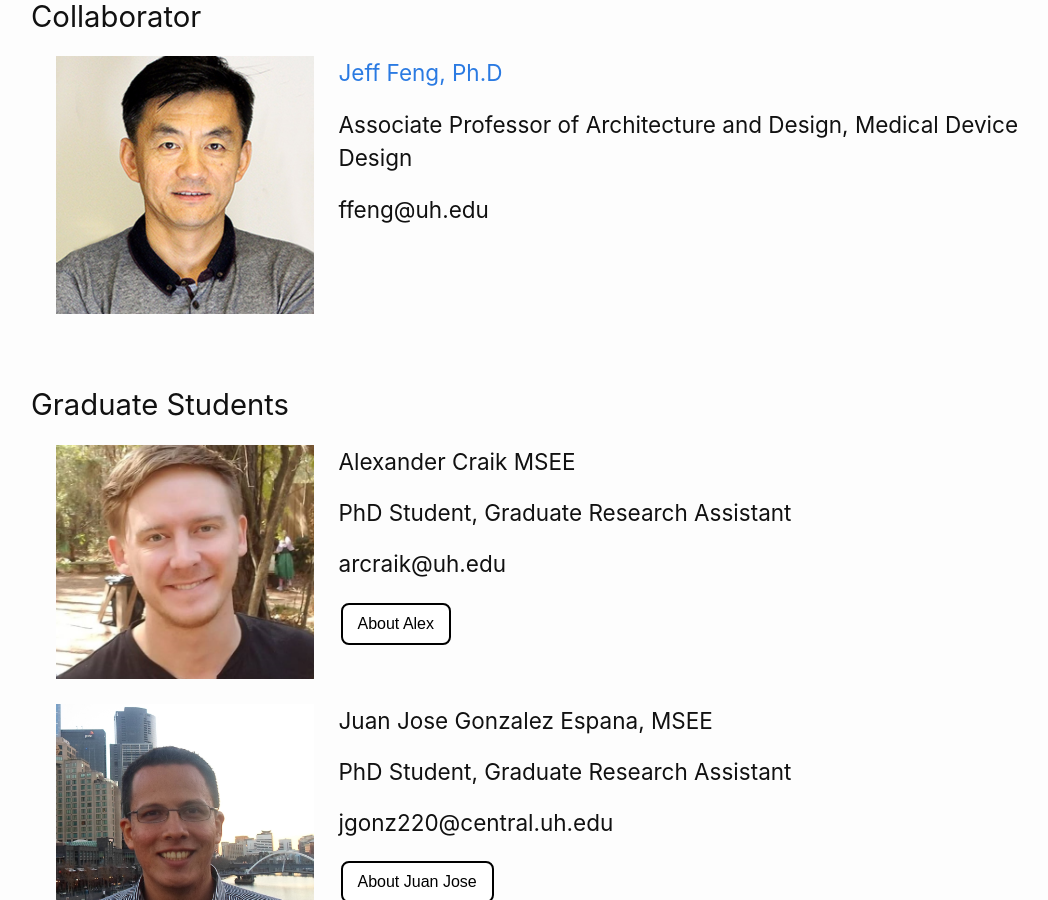
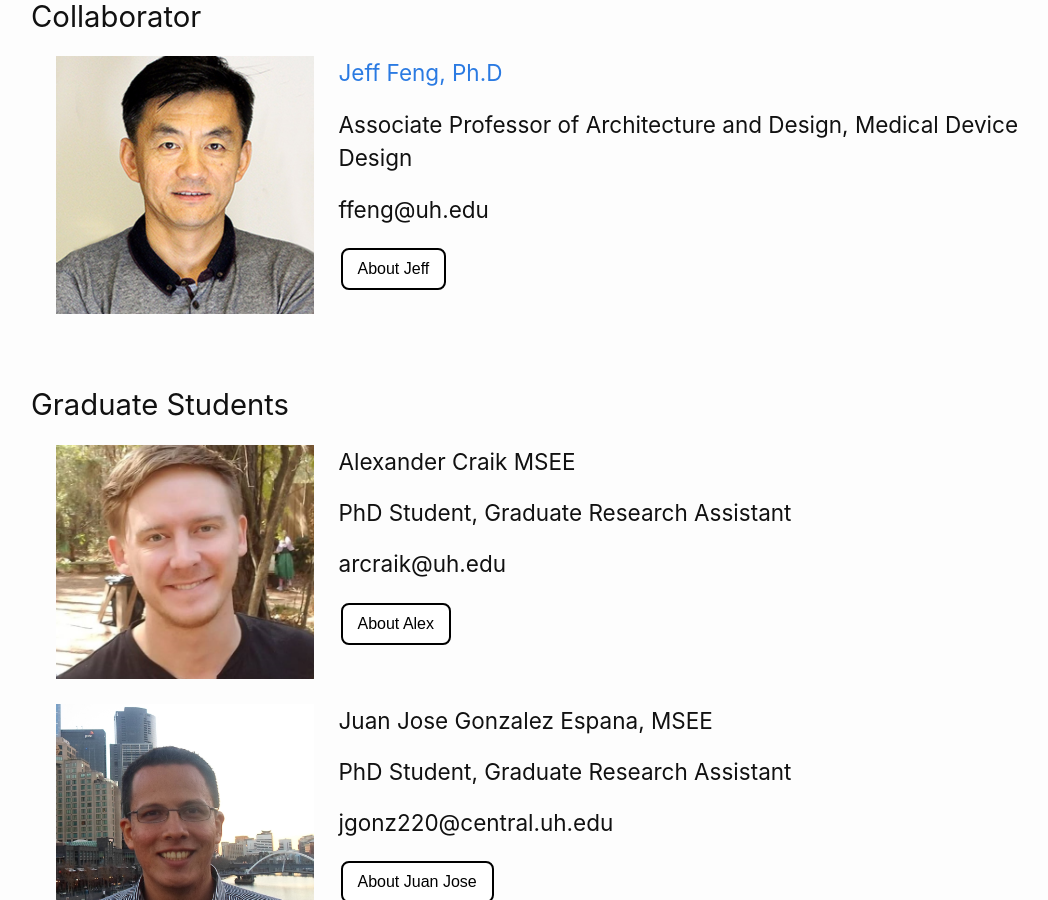
Before and after one commit to arcraik/neuroexo-website, a Jekyll site: the page built from people.md, in a window 1280 px wide and 900 px high, scrolled down 1304 px. Shown: the whole window, without its empty margins (94-1142 px from the left). Built offline with Jekyll 4.4.1, drawn with Linux system fonts in a browser that asks for light colours.

Commit message:
Update people.md

```diff
--- a/people.md
+++ b/people.md
@@ -78,10 +78,22 @@ title: People
 <h4><a href="http://www.uh.edu/architecture/about/faculty/#!/details/1224152" target="_blank">Jeff Feng, Ph.D</a></h4>
 <h4>Associate Professor of Architecture and Design, Medical Device Design</h4>
 <h4>ffeng@uh.edu</h4>
+
+<button class="modal-button" href="#jfeng">About Jeff</button>
+<div id="jfeng" class="modal">
+<div class="modal-content">
+   <div class="modal-header">
+     <span class="close">×</span>
+     <h2>Jeff Feng, Ph.D</h2>
+   </div>
+   <div class="modal-body">
+       <img class="content peoplepic" src="/photos/jefffeng.jpg" alt="Jeff Feng" />
+     <p class="content"></p>
+    </div>
+ </div>
+ </div>
 </div>
-
 <br>
-
 <h3>Graduate Students</h3>
 <div>
 <img class="peoplepic" src="/photos/ArCraik.jpg" alt="Alexander Craik" />
@@ -157,7 +169,7 @@ title: People
         <h2>Antoinette Louw</h2>
       </div>
       <div class="modal-body">
-        <img class="content peoplepic" src="/photos/d.jpg" alt="Antoinette Louw" />
+        <img class="content peoplepic" src="/photos/antoin.jpg" alt="Antoinette Louw" />
         <p class="content"> </p>
       </div>
   </div>
@@ -287,7 +299,7 @@ title: People
   <h4>rliu17@uh.edu</h4>
 
 </div>
-<h2>University of Texas Health Science Center (UTHealth)</h2>
+<h2><a href="https://www.uth.edu/" target="_blank">University of Texas Health Science Center (UTHealth)</a></h2>
 <h3>Principal Investigator</h3>
 <div>
   <img class="peoplepic" src="/photos/Francisco_Gerard.jpg" alt="Gerard Francisco" />
@@ -295,7 +307,7 @@ title: People
   <h4>Chairman and Professor, Physical Medicine and Rehabilitation,
 University of Texas Health Science Center at Houston (UTHealth)</h4>
   <h4>Director, NeuroRecovery Research Center</h4>
-  <h4>Chief Medical Officer, TIRR Memorial Hermann</h4>
+  <h4><a href="http://tirr.memorialhermann.org/" target="_blank">Chief Medical Officer, TIRR Memorial Hermann</a></h4>
   <h4>gerard.e.francisco@uth.tmc.edu</h4>
 
 </div>
```
